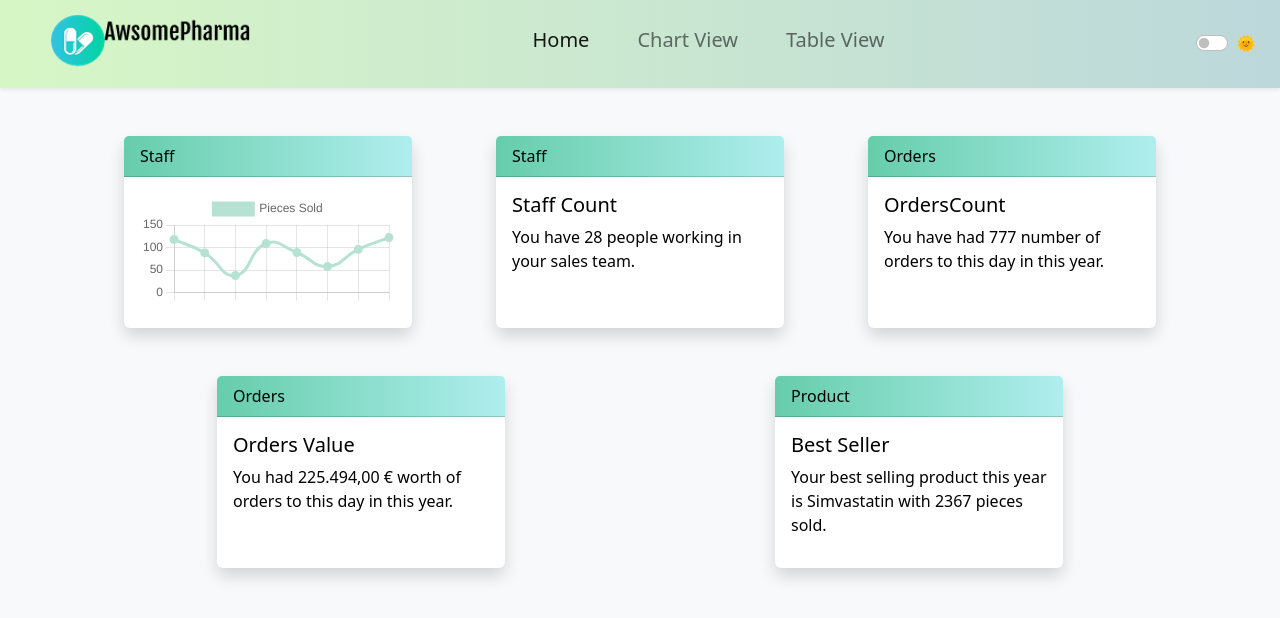
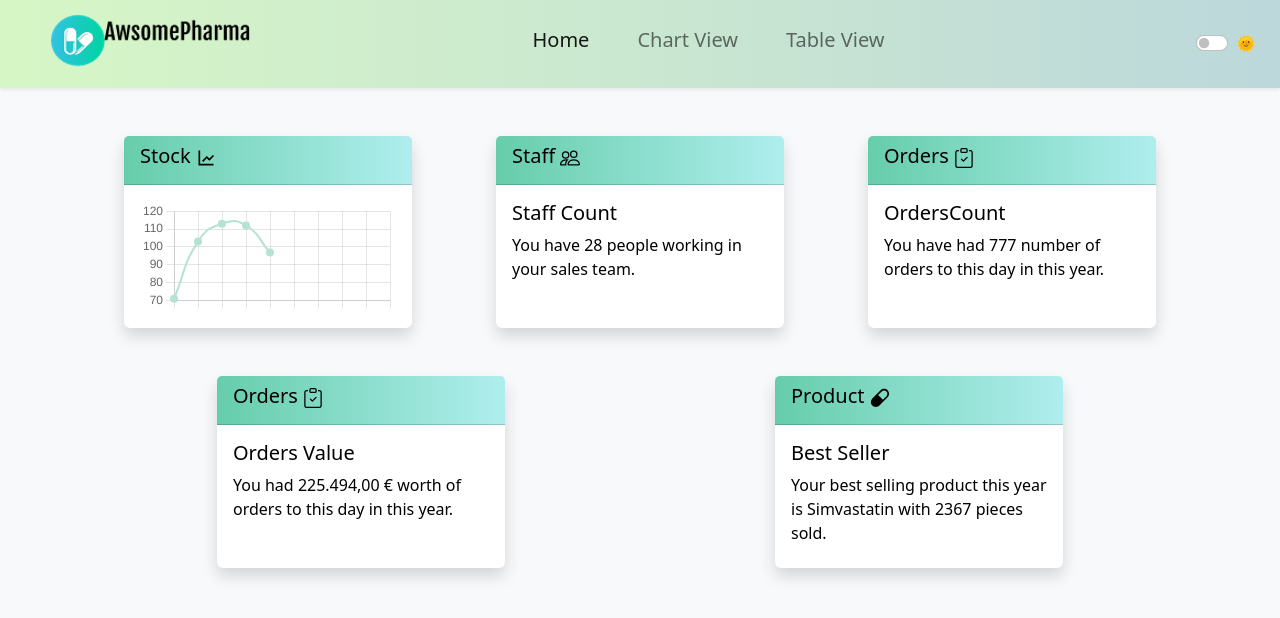
Before and after one commit to geriszabo/react-dashboard, a React (Vite) app: page / in a window 1280 px wide. Shown: the top 618 px of the page. Built offline with nearby package versions, Linux system fonts and the light colour scheme.

Commit message:
stats section chart finished

```diff
--- a/package.json
+++ b/package.json
@@ -15,6 +15,7 @@
     "react-bootstrap": "^2.6.0",
     "react-chartjs-2": "^5.0.1",
     "react-dom": "^18.2.0",
+    "react-icons": "^4.7.1",
     "react-router-dom": "^6.4.3"
   },
   "devDependencies": {
--- a/src/components/Stats.jsx
+++ b/src/components/Stats.jsx
@@ -1,4 +1,4 @@
-import React, { useContext } from "react";
+import React, { useContext, useState, useEffect } from "react";
 import { Card } from "react-bootstrap";
 import Container from "react-bootstrap/Container";
 import Row from "react-bootstrap/Row";
@@ -7,11 +7,33 @@ import { AppContext } from "../App";
 import { cardsInfo } from "../data/helpers";
 //For charts
 import { Line } from "react-chartjs-2";
-import { stockGenerator } from "../data/helpers";
+import { stockGenerator2 } from "../data/helpers";
 import { elements } from "chart.js";
+//Icons
+import {BiLineChart} from "react-icons/bi"
+import {CgPill} from "react-icons/cg"
+import {BsClipboardCheck, BsPeople} from "react-icons/bs"
 
 export default function Stats() {
   const { darkModeOn, colorTheme } = useContext(AppContext);
+  const [stockData, setStockData] = useState([]);
+
+  let arr = [];
+
+
+  useEffect(() => {
+    let timer = setInterval(() => {
+      let randomNum = Math.floor(Math.random() * 100) + 30;
+      if (arr.length > 9) {
+        arr.shift();
+      } else {
+        arr = [...arr, randomNum];
+        setStockData(arr);
+      }
+    }, 1000);
+
+    return () => clearInterval(timer);
+  }, []);
 
   const cardStyle = {
     background: darkModeOn
@@ -42,7 +64,9 @@ export default function Stats() {
                 color: cardStyle.colorHeader,
               }}
             >
-              Staff
+             <Card.Title>
+             Stock <BiLineChart></BiLineChart>
+               </Card.Title>
             </Card.Header>
             <Card.Body>
               {/* <Card.Title> Staff Count </Card.Title> */}
@@ -50,25 +74,23 @@ export default function Stats() {
                 <Line
                   datasetIdKey="id"
                   data={{
-                    labels: Array(8).fill(""),
+                    labels: Array(10).fill(""),
                     datasets: [
                       {
                         id: 1,
-                        label: "Pieces Sold",
-                        data: stockGenerator(8),
+                        label: "Value in USD",
+                        data: stockData,
                         backgroundColor: darkModeOn
                           ? colorTheme.dark.chart
                           : colorTheme.light.chart,
-                          borderColor: darkModeOn
+                        borderColor: darkModeOn
                           ? colorTheme.dark.chart
                           : colorTheme.light.chart,
-                          borderWidth: 3,
-
-                          // borderCapStyle: "round",
-                          // fill: true
+                        borderWidth: 2,
                       },
                     ],
                   }}
+
                   style={{
                     backgroundColor: `${darkModeOn ? "#333333" : ""}`,
                     color: `${darkModeOn ? "white" : "black"}`,
@@ -77,10 +99,16 @@ export default function Stats() {
                   options={{
                     elements: {
                       line: {
-                        tension: 0.5
+                        tension: 0.5,
+                      },
+                    },
+                    plugins: {
+                      legend: {
+                        display: false,
+                        position: "right"
                       }
-                    }}
-                  }
+                    }
+                  }}
                 ></Line>
               </Card.Text>
             </Card.Body>
@@ -97,7 +125,7 @@ export default function Stats() {
                 color: cardStyle.colorHeader,
               }}
             >
-              Staff
+            <Card.Title> Staff <BsPeople/></Card.Title>
             </Card.Header>
             <Card.Body>
               <Card.Title> Staff Count </Card.Title>
@@ -119,10 +147,10 @@ export default function Stats() {
                 color: cardStyle.colorHeader,
               }}
             >
-              Orders
+              <Card.Title> Orders <BsClipboardCheck/> </Card.Title>
             </Card.Header>
             <Card.Body>
-              <Card.Title> OrdersCount </Card.Title>
+              <Card.Title> OrdersCount  </Card.Title>
               <Card.Text>
                 You have had {cardsInfo.orders} number of orders to this day in
                 this year.
@@ -143,7 +171,7 @@ export default function Stats() {
                 color: cardStyle.colorHeader,
               }}
             >
-              Orders
+              <Card.Title> Orders <BsClipboardCheck/> </Card.Title>
             </Card.Header>
             <Card.Body>
               <Card.Title>Orders Value </Card.Title>
@@ -169,7 +197,7 @@ export default function Stats() {
                 color: cardStyle.colorHeader,
               }}
             >
-              Product
+               <Card.Title> Product <CgPill/></Card.Title>
             </Card.Header>
             <Card.Body>
               <Card.Title> Best Seller</Card.Title>
--- a/src/data/helpers.jsx
+++ b/src/data/helpers.jsx
@@ -42,9 +42,7 @@ export const MONTHS = [
   "Dez",
 ];
 
-const randomNumberGenerator = () => {
-  return Math.floor(Math.random() * 11);
-};
+
 
 export function stockGenerator(num) {
   return Array.from(
@@ -53,4 +51,15 @@ export function stockGenerator(num) {
   );
 }
 
-console.log(stockGenerator(10));
+export function stockGenerator2() {
+    let arr = Array.from({length: 10}, () => Math.floor(Math.random() * 101) + 30)
+    setInterval(() => {
+        let randomNum = Math.floor(Math.random() * 101) + 30
+        arr.push(randomNum)
+        arr.shift()
+
+    }, 1000);
+    return arr
+}
+
+// console.log(stockGenerator2());
```
Also changed, not shown: 1 other file (tests, documents, lock files or other folders).
